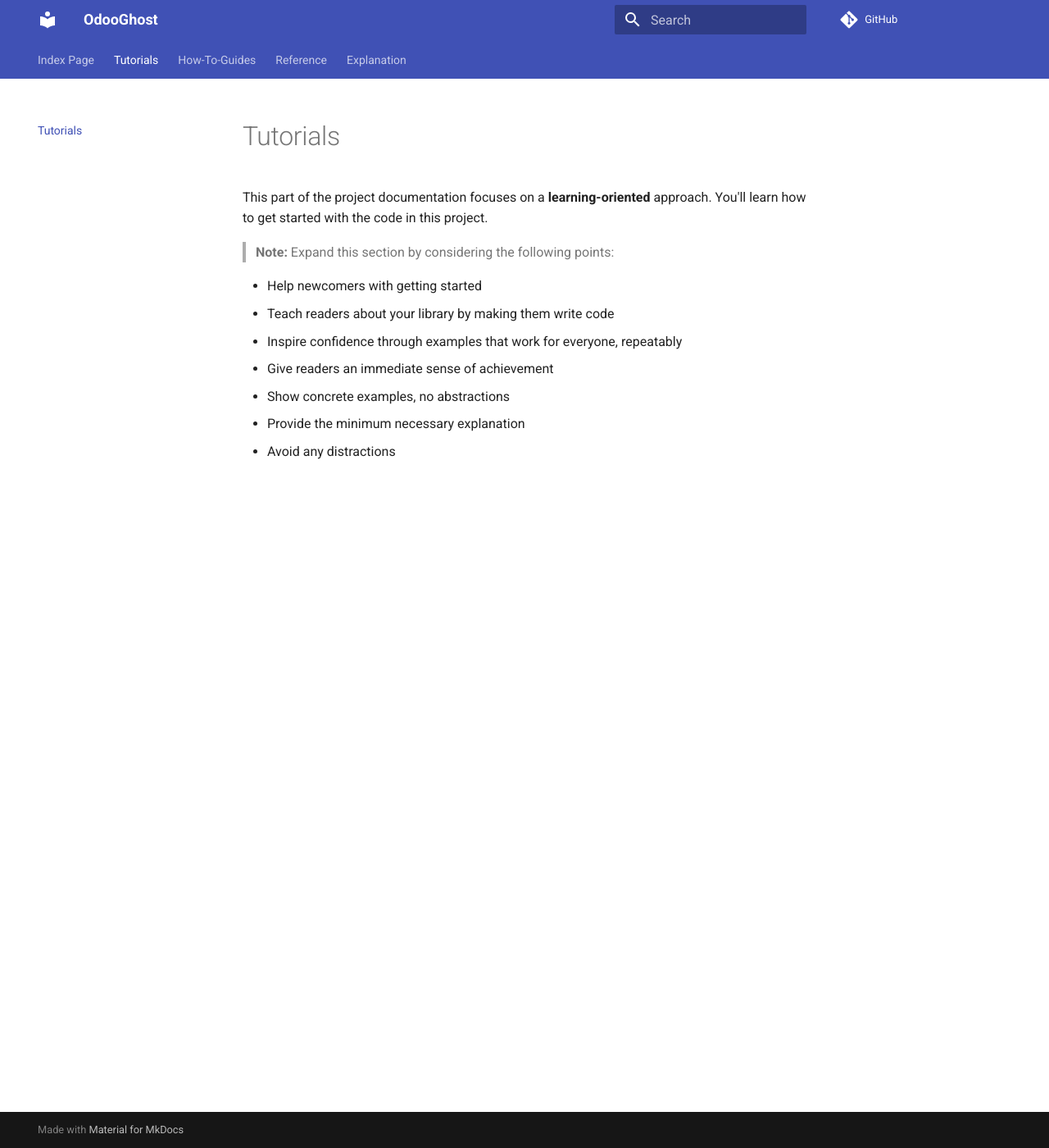
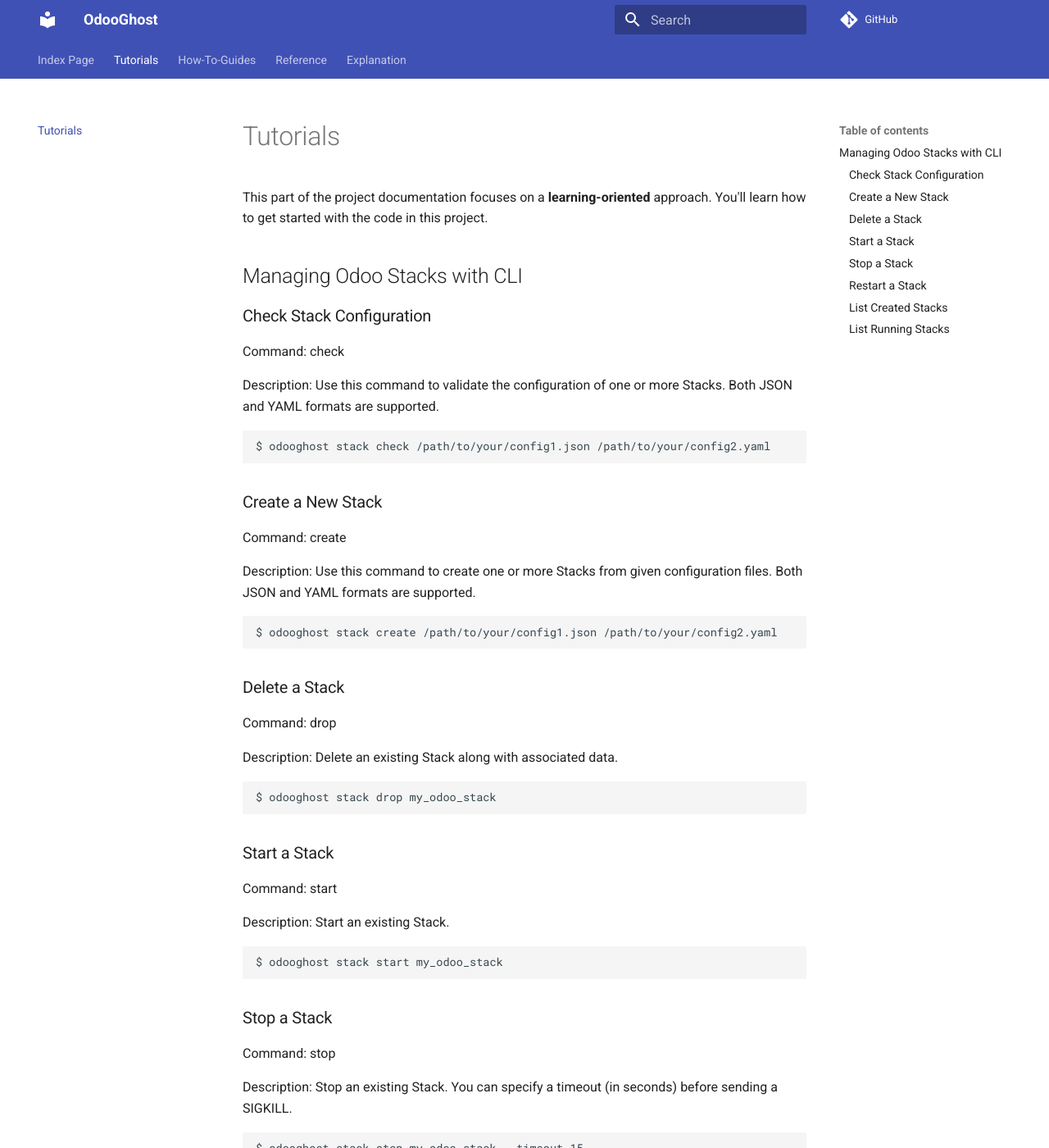
Before and after one commit to remyz17/odooghost, an MkDocs documentation site: the page built from docs/tutorials.md, in a window 1280 px wide and 1400 px high. Shown: the whole window at 82% size. Built offline with MkDocs 1.6.1 and Material for MkDocs 9.7.7, drawn with Linux system fonts in a browser that asks for light colours; comment, search, counter and statistics services are not loaded; some of the changed text lies outside the part shown.

Commit message:
docs(index.md): Update project overview and features section to provide a clear description of OdooGhost and its capabilities docs(index.md): Add installation instructions to guide users on how to get started with OdooGhost docs(index.md): Include usage instructions for initial setup and crafting a stack docs(index.md): Add contribute section to encourage community contributions docs(index.md): Include license information for the project docs(tutorials.md): Update tutorials section to provide detailed information on managing Odoo stacks with CLI commands

````diff
--- a/docs/tutorials.md
+++ b/docs/tutorials.md
@@ -2,15 +2,75 @@
 **learning-oriented** approach. You'll learn how to
 get started with the code in this project.
 
-> **Note:** Expand this section by considering the
-> following points:
+## Managing Odoo Stacks with CLI
+### Check Stack Configuration
+Command: check
 
-- Help newcomers with getting started
-- Teach readers about your library by making them
-    write code
-- Inspire confidence through examples that work for
-    everyone, repeatably
-- Give readers an immediate sense of achievement
-- Show concrete examples, no abstractions
-- Provide the minimum necessary explanation
-- Avoid any distractions
+Description: Use this command to validate the configuration of one or more Stacks. Both JSON and YAML formats are supported.
+
+```bash
+$ odooghost stack check /path/to/your/config1.json /path/to/your/config2.yaml
+```
+
+### Create a New Stack
+Command: create
+
+Description: Use this command to create one or more Stacks from given configuration files. Both JSON and YAML formats are supported.
+
+```bash
+$ odooghost stack create /path/to/your/config1.json /path/to/your/config2.yaml
+```
+
+### Delete a Stack
+Command: drop
+
+Description: Delete an existing Stack along with associated data.
+
+```bash
+$ odooghost stack drop my_odoo_stack
+```
+
+### Start a Stack
+Command: start
+
+Description: Start an existing Stack.
+
+```bash
+$ odooghost stack start my_odoo_stack
+```
+
+### Stop a Stack
+Command: stop
+
+Description: Stop an existing Stack. You can specify a timeout (in seconds) before sending a SIGKILL.
+
+```bash
+$ odooghost stack stop my_odoo_stack --timeout 15
+```
+
+### Restart a Stack
+Command: restart
+
+Description: Restart an existing Stack. Similar to the "stop" command, you can also set a timeout.
+
+```bash
+$ odooghost stack restart my_odoo_stack --timeout 15
+```
+
+### List Created Stacks
+Command: ls
+
+Description: Display a list of all created Stacks.
+
+```bash
+$ odooghost stack ls
+```
+
+### List Running Stacks
+Command: ps
+
+Description: Display a list of all currently running Stacks.
+
+```bash
+$ odooghost stack ps
+```
````
Also changed, not shown: docs/index.md (+30 -1 lines).
